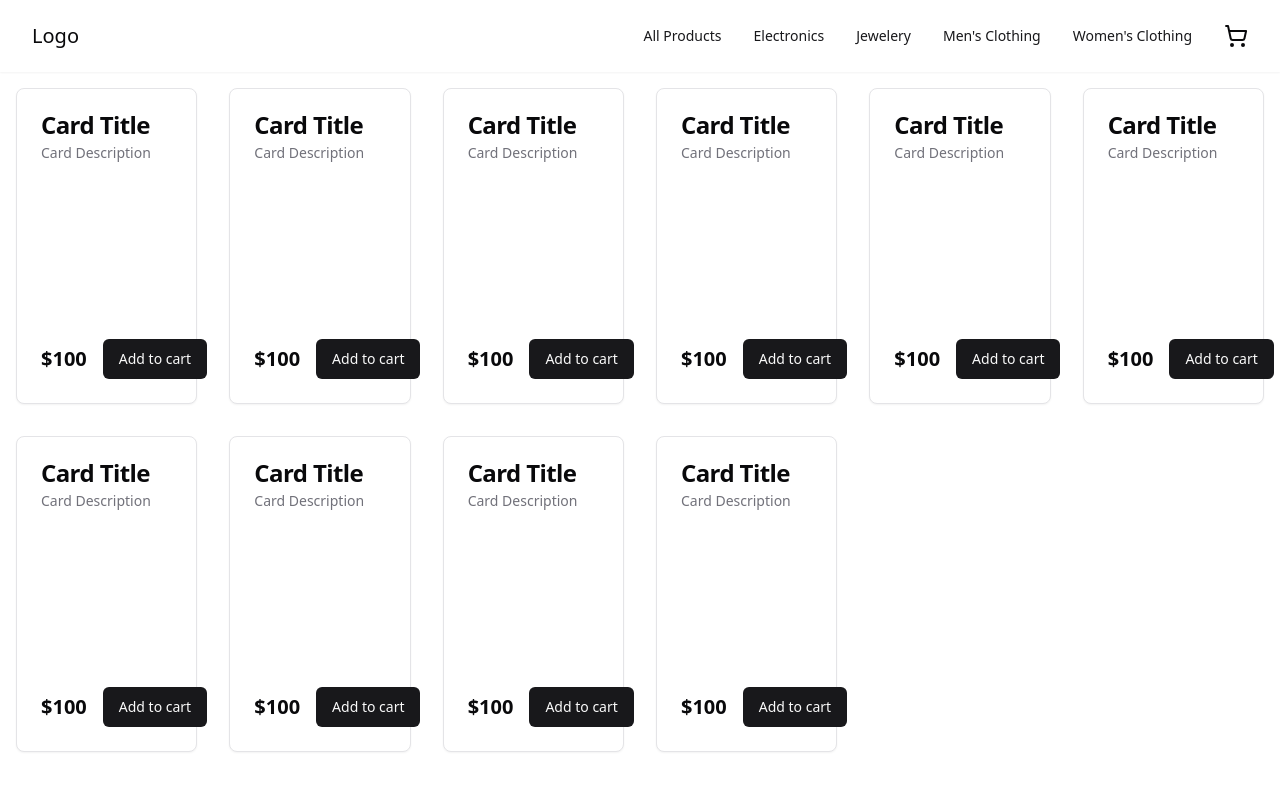
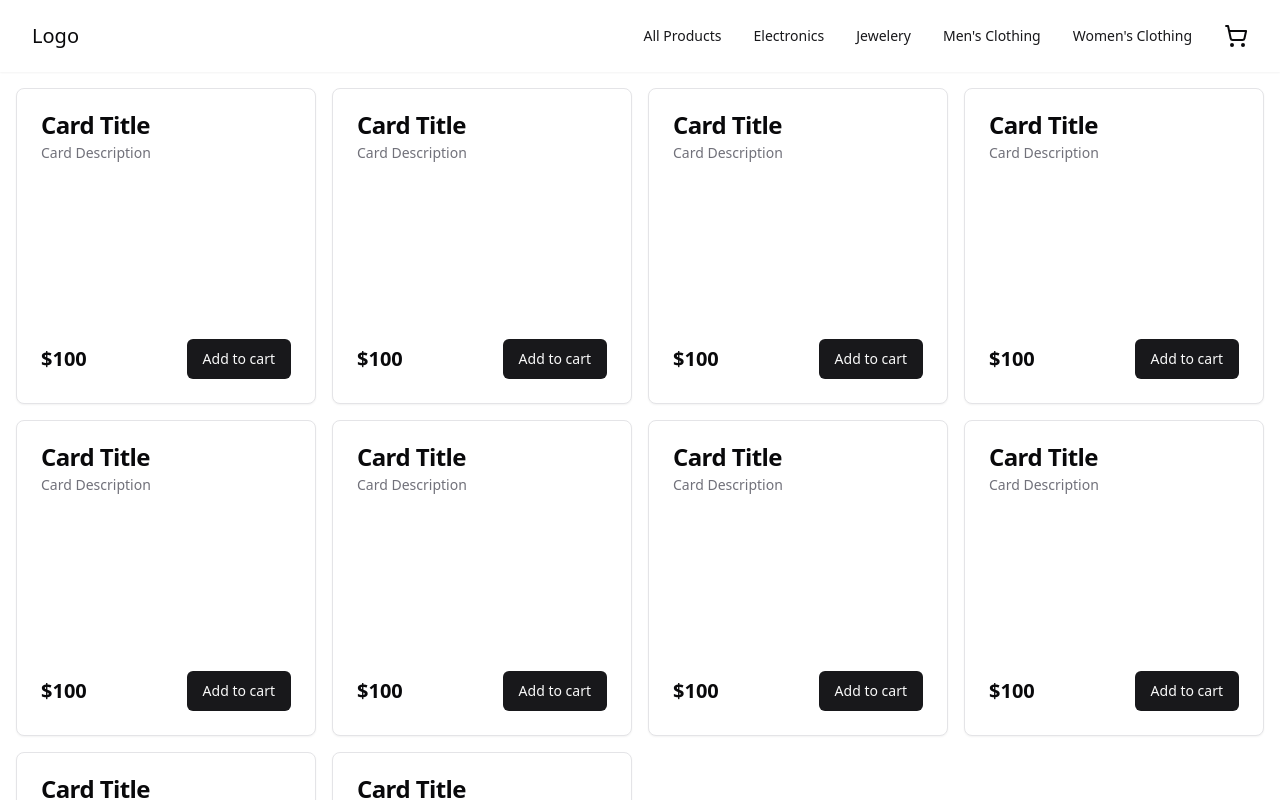
Before and after one commit to tjglwcz/odin-shopping-cart, a React (Vite) app: page /products in a window 1280 px wide. Shown: the top 800 px of the page. Built offline with nearby package versions, Linux system fonts and the light colour scheme.

Commit message:
Change amount of columns for product grid

```diff
--- a/src/routes/products.tsx
+++ b/src/routes/products.tsx
@@ -13,7 +13,7 @@ export const Products = () => {
     "card10",
   ];
   return (
-    <div className="grid auto-cols-fr p-4 md:grid-cols-4 lg:grid-cols-6 gap-4 lg:gap-8">
+    <div className="grid auto-cols-fr p-4 md:grid-cols-4 gap-4">
       {names.map((name) => (
         <ProductCard />
       ))}
```
